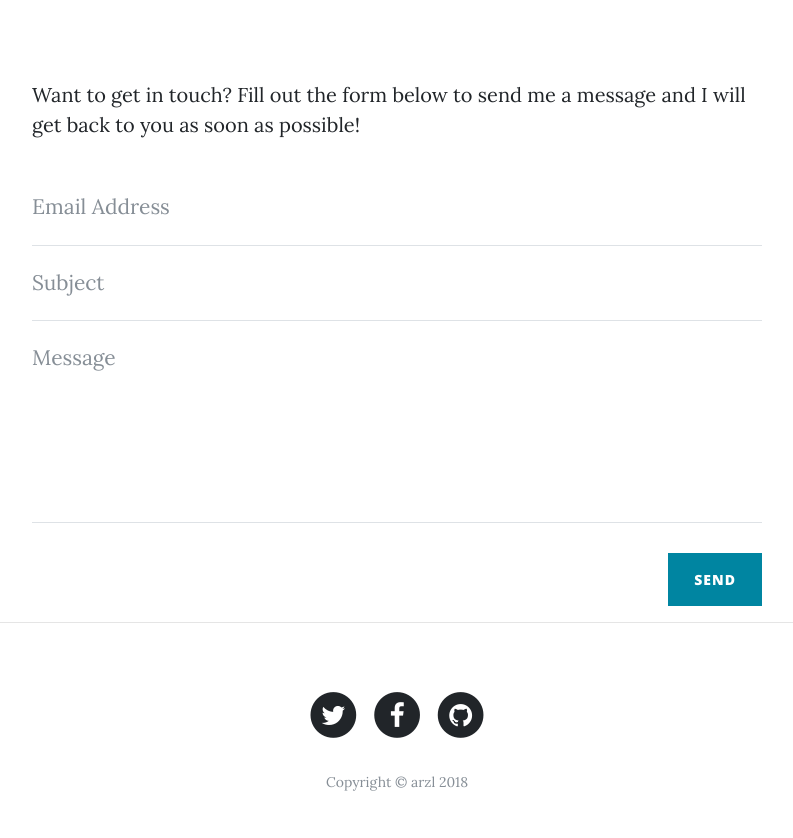
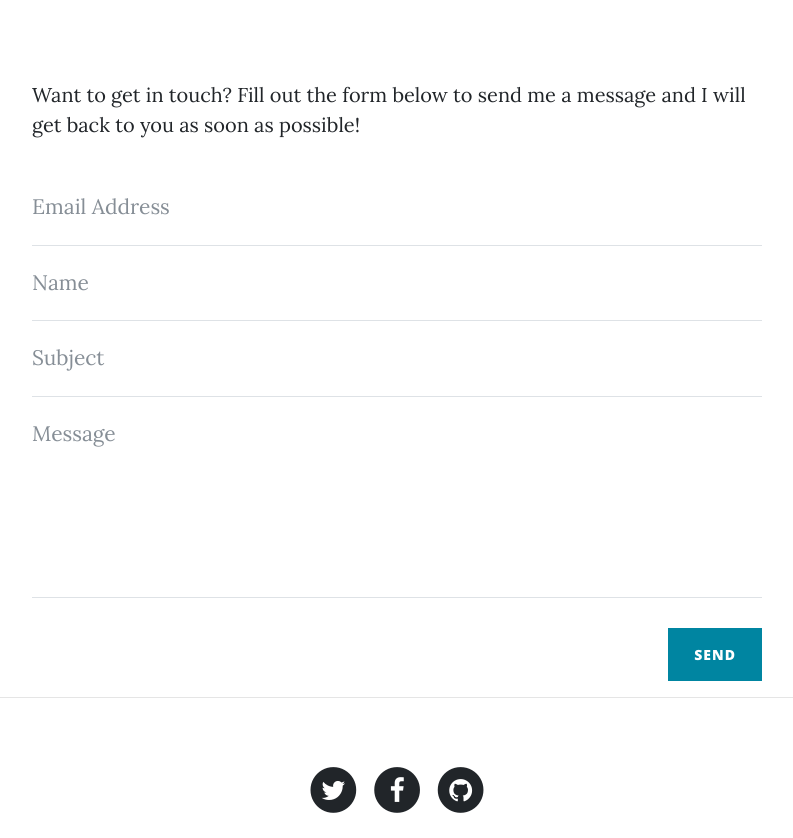
Before and after one commit to amar771/Django-Blog, a Django app: page /contact in a window 1280 px wide. Shown: the part 214-1052 px from the top of the page, without its empty margins (243-1036 px from the left). Before the commit the page ends 1005 px from the top, so only its background shows below. Run offline with Django 3.2, Linux system fonts and the light colour scheme; some libraries are stand-ins or nearby versions.

Commit message:
Added python-decouple, changed secret key and made it secret with .env file, finished functionality for sending mail

```diff
--- a/blog/forms.py
+++ b/blog/forms.py
@@ -31,7 +31,7 @@ class CommentForm(forms.ModelForm):
 
 class ProfileForm(forms.ModelForm):
 
-    bio = forms.CharField(widget=PagedownWidget(show_preview=False))
+    bio = forms.CharField(widget=PagedownWidget())
 
     class Meta:
         model = Profile
@@ -51,8 +51,10 @@ class ContactForm(forms.Form):
     email = forms.EmailField()
     subject = forms.CharField(max_length=139)
     message = forms.CharField()
+    name = forms.CharField(max_length=50, required=False)
 
     class Meta:
         fields = ('email',
+                  'name',
                   'subject',
                   'message',)
--- a/blog/templates/blog/contact.html
+++ b/blog/templates/blog/contact.html
@@ -30,6 +30,15 @@
                 <p class="help-block text-danger"></p>
               </div>
             </div>
+
+            <div class="control-group">
+              <div class="form-group floating-label-form-group controls">
+                <label>Name</label>
+                <input type="text" class="form-control" placeholder="Name" id="name" name="name">
+                <p class="help-block text-danger"></p>
+              </div>
+            </div>
+
             <div class="control-group">
               <div class="form-group floating-label-form-group controls">
                 <label>Subject</label>
@@ -37,6 +46,7 @@
                 <p class="help-block text-danger"></p>
               </div>
             </div>
+
             <div class="control-group">
               <div class="form-group floating-label-form-group controls">
                 <label>Message</label>
@@ -44,6 +54,7 @@
                 <p class="help-block text-danger"></p>
               </div>
             </div>
+
             <br>
             <div id="success"></div>
             <div class="form-group">
--- a/blog/views.py
+++ b/blog/views.py
@@ -228,6 +228,7 @@ def contact(request):
             data = form.cleaned_data
             # Send mail stuff goes here!
             contact_send_mail(data['email'],
+                              data['name'],
                               data['subject'],
                               data['message'])
 
@@ -239,14 +240,17 @@ def contact(request):
     return render(request, 'blog/contact.html', {'form': form})
 
 
-def contact_send_mail(email, subject, message):
-    message_with_contact_info = email + '\n' + message
+def contact_send_mail(email, name, subject, message):
+    message_with_contact_info = 'Email: ' + email
+    message_with_contact_info += '\nName: ' + name
+    message_with_contact_info += '\n' + message
     if subject and message:
         try:
             send_mail(subject=subject,
                       message=message_with_contact_info,
-                      from_emai=email,
+                      from_email='noreply@example.com',
                       recipient_list=['admin@example.com'])
+
         except BadHeaderError:
             # Implement something here for cases where this happens
             return redirect('index')
--- a/requirements.txt
+++ b/requirements.txt
@@ -8,5 +8,6 @@ idna==2.6
 markdown2==2.3.5
 Pillow==5.0.0
 pkg-resources==0.0.0
+python-decouple==3.1
 pytz==2017.3
 urllib3==1.22
```
Also changed, not shown: mysite/settings.py (+15 -12 lines), 2 other files.
